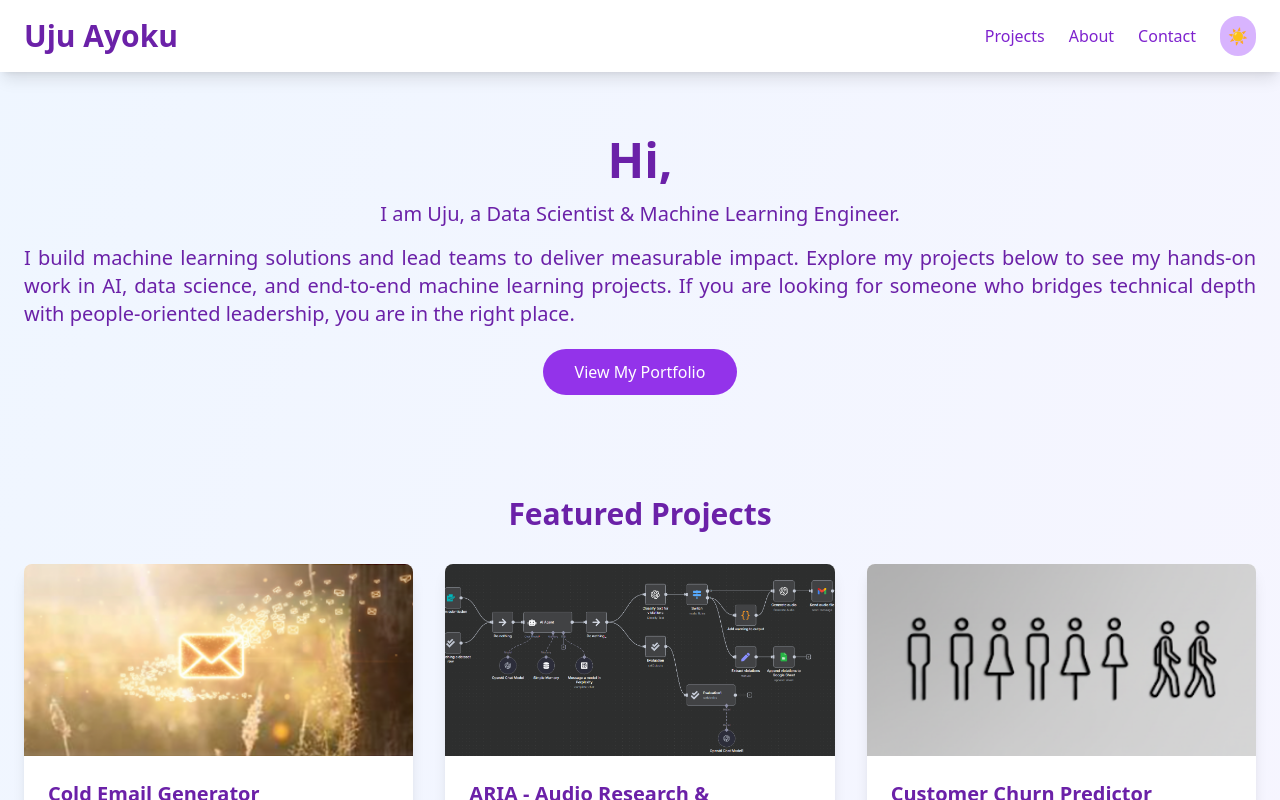
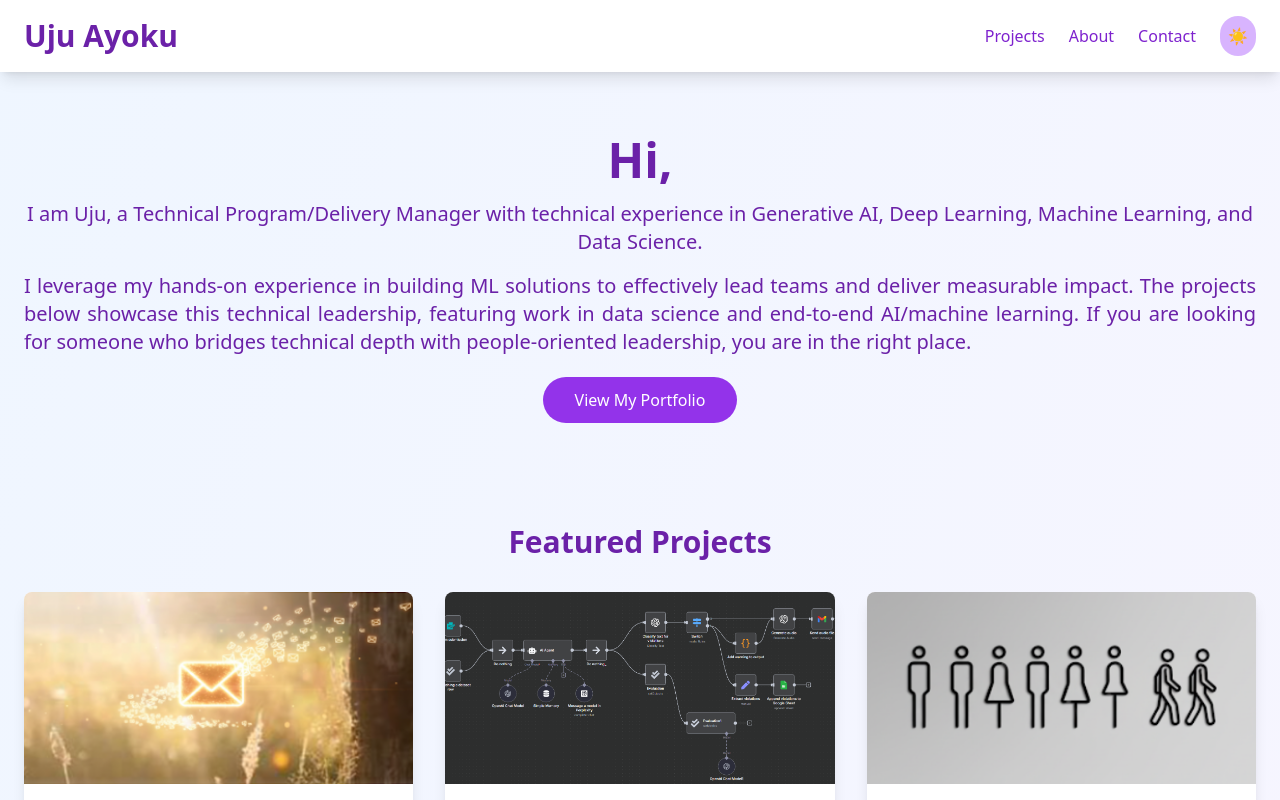
Before and after one commit to UjuAyoku/portfolio, a React (Create React App) app: page / in a window 1280 px wide. Shown: the top 800 px of the page. Built offline with nearby package versions, Linux system fonts and the light colour scheme.

Commit message:
Update portfolio

```diff
--- a/src/App.tsx
+++ b/src/App.tsx
@@ -223,14 +223,14 @@ const App: React.FC = () => {
             isDarkMode ? "text-purple-300" : "text-purple-800"
           } mb-4`}
         >
-          I am Uju, a Data Scientist & Machine Learning Engineer.
+          I am Uju, a Technical Program/Delivery Manager with technical experience in Generative AI, Deep Learning, Machine Learning, and Data Science.
         </h3>
         <p
           className={`text-xl text-justify ${
             isDarkMode ? "text-purple-200" : "text-purple-800"
           } mb-8`}
         >
-          I build machine learning solutions and lead teams to deliver measurable impact. Explore my projects below to see my hands-on work in AI, data science, and end-to-end machine learning projects.
+          I leverage my hands-on experience in building ML solutions to effectively lead teams and deliver measurable impact. The projects below showcase this technical leadership, featuring work in data science and end-to-end AI/machine learning.
           If you are looking for someone who bridges technical depth with people-oriented leadership, you are in the right place.
         </p>
         <a
```
